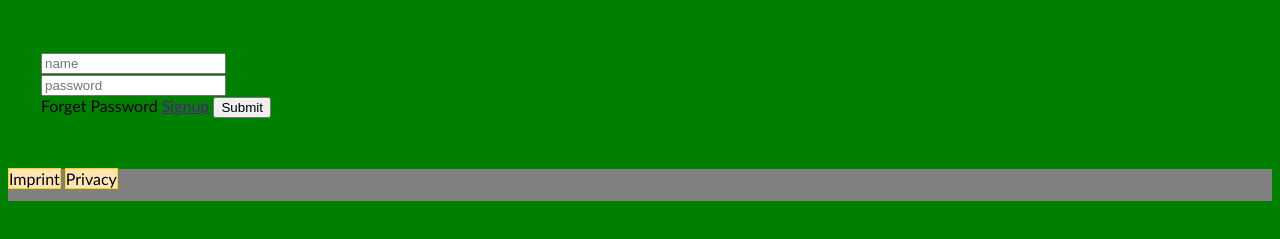
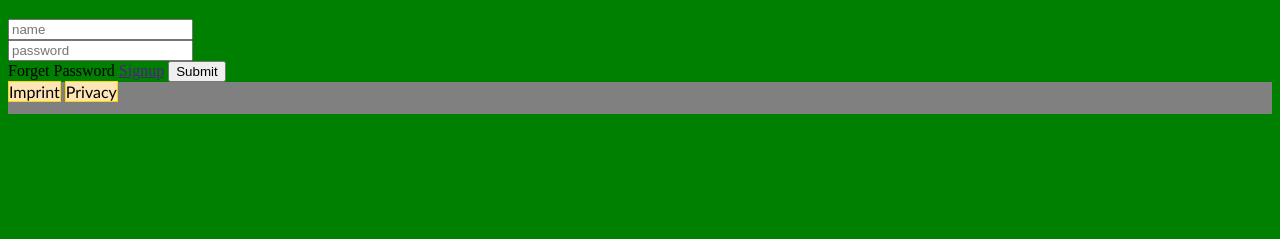
Before and after one commit to benniloidl/simplechat, a plain HTML site: page client/subpages/login.html in a window 1280 px wide. Shown: the part 61-300 px from the top of the page. Drawn offline with Linux system fonts and the light colour scheme.

Commit message:
Test Send Event

```diff
--- a/client/subpages/login.html
+++ b/client/subpages/login.html
@@ -9,13 +9,11 @@
 </head>
 <body>
     <h1>Login</h1>
-    <form action='' target='_self' method='post'>
-       <label hidden="hidden"></label> <input type="text" id="usr" placeholder="name" value="" ><br>
-       <label hidden="hidden"></label><input type="password" id="pwd" placeholder="password"  value="" ><br>
-        <a>Forget Password</a>
-        <a href="">Signup</a>
-        <input type='submit' onclick="fire()">
-    </form><br>
+    <label hidden="hidden"></label> <input type="text" id="usr" placeholder="name" value="" ><br>
+    <label hidden="hidden"></label><input type="password" id="pwd" placeholder="password"  value="" ><br>
+    <a>Forget Password</a>
+    <a href="">Signup</a>
+    <button onclick="fire()">Submit</button>
 
     <footer>
             <a class="footerLink">Imprint</a>
```
